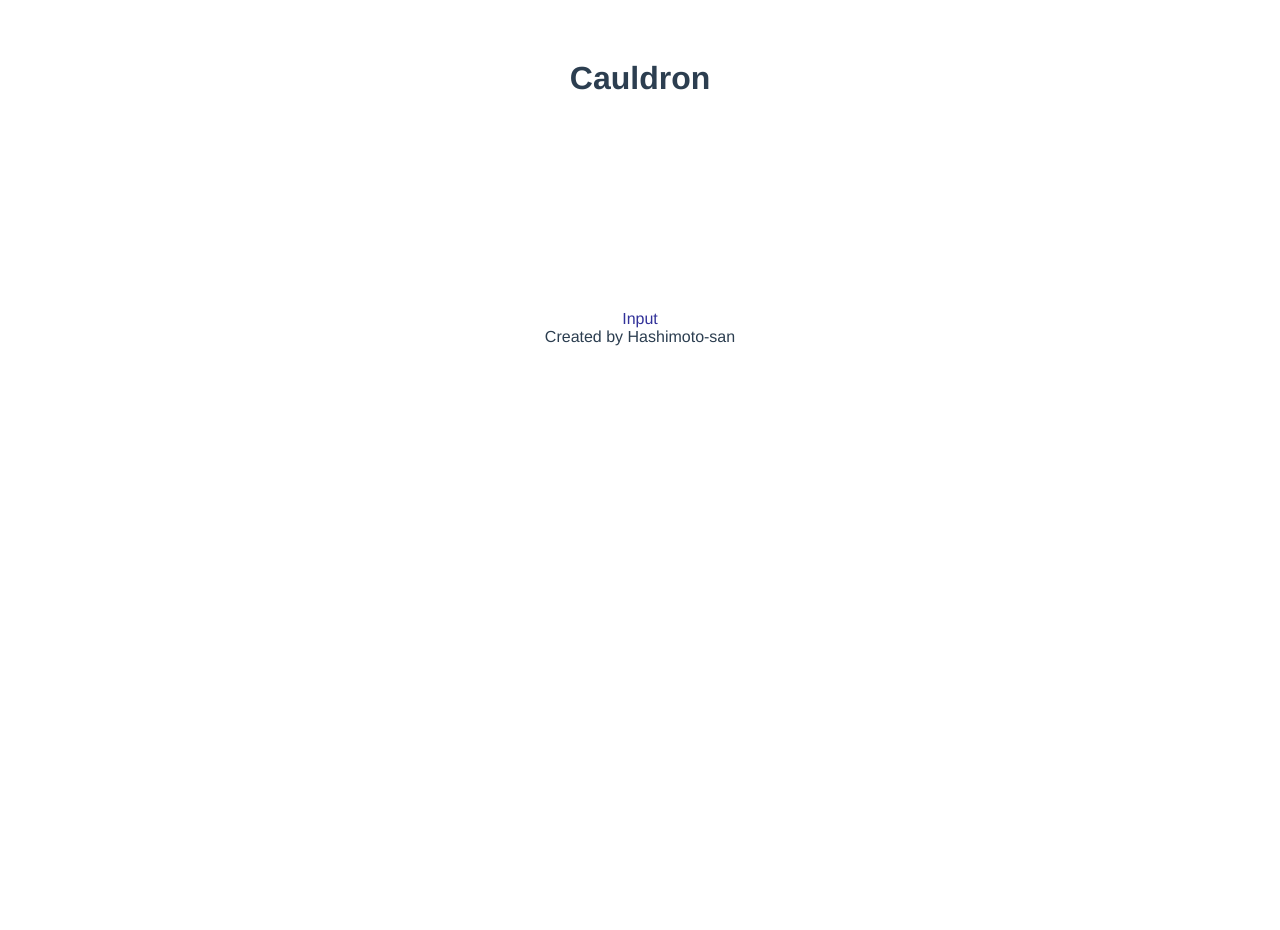
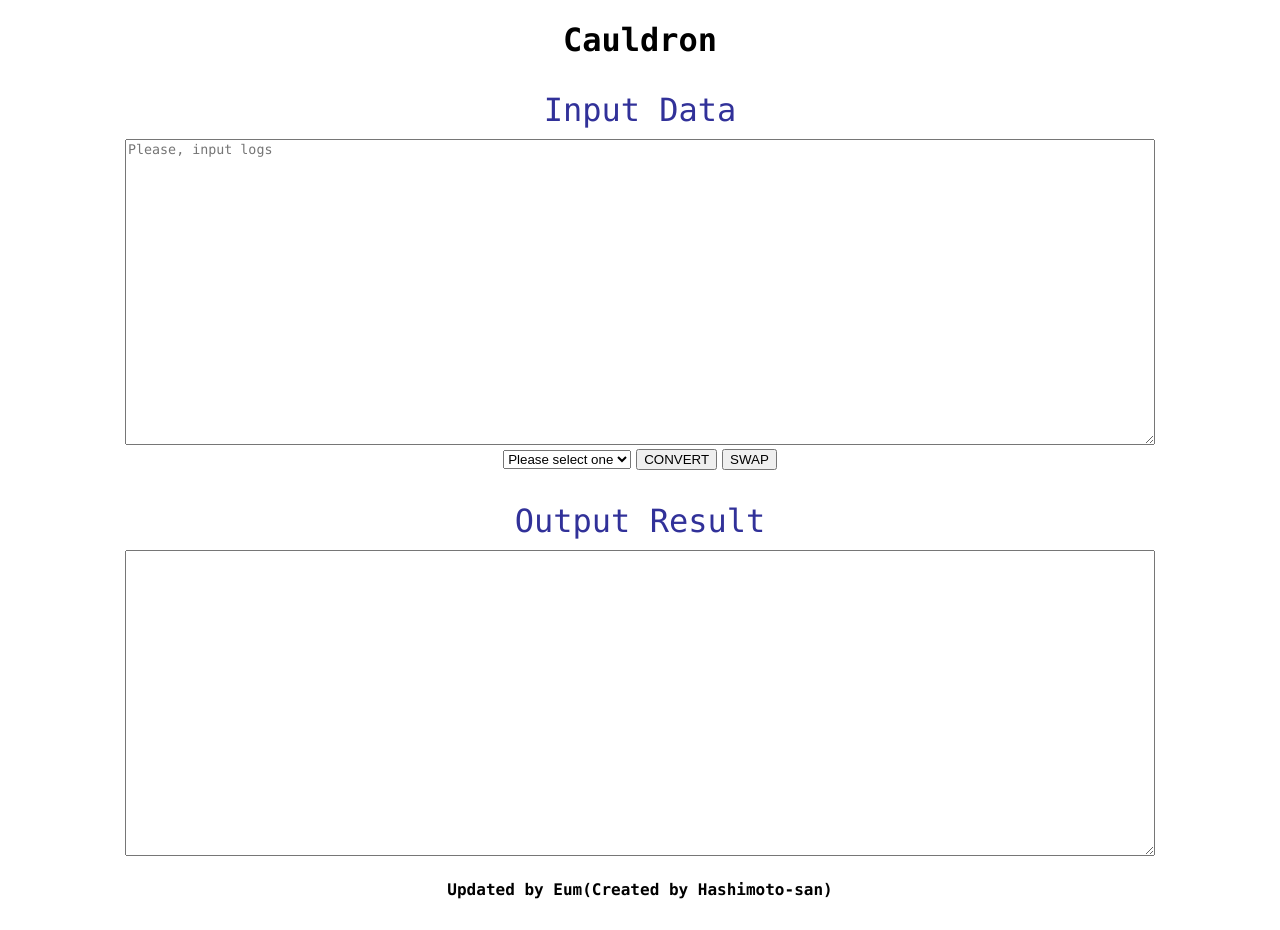
Before and after one commit to gyugyu86/vue-cauldron, a Vue app: page / in a window 1280 px wide. Before the commit the page ends 800 px from the top, so only its background shows below. Built offline with nearby package versions, Linux system fonts and the light colour scheme.

Commit message:
Create layout template

```diff
--- a/src/App.vue
+++ b/src/App.vue
@@ -20,13 +20,11 @@ export default {
 };
 </script>
 
-<style scoped>
-#app {
-  font-family: Avenir, Helvetica, Arial, sans-serif;
-  -webkit-font-smoothing: antialiased;
-  -moz-osx-font-smoothing: grayscale;
+<style>
+body {
+  margin: 0;
+  padding: 0;
   text-align: center;
-  color: #2c3e50;
-  margin-top: 60px;
+  font-family: Consolas, "Courier New", monospace;
 }
 </style>
--- a/src/components/Footer.vue
+++ b/src/components/Footer.vue
@@ -1,5 +1,5 @@
 <template>
-  <div id="cauldronFooter">Created by Hashimoto-san</div>
+  <div id="cauldronFooter">Updated by Eum(Created by Hashimoto-san)</div>
 </template>
 
 <script>
@@ -8,6 +8,8 @@ export default {};
 
 <style scoped>
 #cauldronFooter {
-  height: 100px;
+  height: 50px;
+  margin-top: 20px;
+  font-weight: bold;
 }
 </style>
--- a/src/components/Header.vue
+++ b/src/components/Header.vue
@@ -8,8 +8,4 @@
 export default {};
 </script>
 
-<style scoped>
-#cauldronHeader {
-  height: 250px;
-}</style
->>
+<style scoped></style>
--- a/src/components/Input.vue
+++ b/src/components/Input.vue
@@ -1,17 +1,65 @@
 <template>
   <div id="cauldronInput">
-    Input
+    <p class="inputTitle">Input Data</p>
+    <textarea
+      v-model="inputData"
+      v-on:keyup.enter="outputBtn"
+      placeholder="Please, input logs"
+    ></textarea>
+    <div class="selectBtn">
+      <span>
+        <select v-model="selected">
+          <option disabled value="">Please select one</option>
+          <option>copy</option>
+          <option>quote</option>
+          <option>line_count</option>
+          <option>encode_utf8</option>
+          <option>shorttrace</option>
+        </select>
+      </span>
+      <button v-on:click="convertBtn">CONVERT</button>
+      <button>SWAP</button>
+    </div>
+    <p class="inputTitle">Output Result</p>
+    <textarea v-model="outputResult"></textarea>
   </div>
 </template>
 
 <script>
-export default {};
+export default {
+  data: function() {
+    return {
+      inputData: "",
+      selected: "",
+      outputResult: "",
+    };
+  },
+  methods: {
+    outputBtn: function() {
+      console.log(this.inputData);
+    },
+    convertBtn: function() {
+      alert("clickされました");
+    },
+  },
+};
 </script>
 
 <style scoped>
 #cauldronInput {
-  /* display: flex; */
   color: rgb(49, 49, 153);
-  height: 100%;
+}
+
+textarea {
+  height: 300px;
+  width: 80%;
+  font-family: Consolas, "Courier New", monospace;
+}
+.inputTitle {
+  font-size: 2rem;
+  margin-bottom: 10px;
+}
+.selectBtn > button {
+  margin-left: 5px;
 }
 </style>
```
Also changed, not shown: 1 other file (tests, documents, lock files or other folders).
